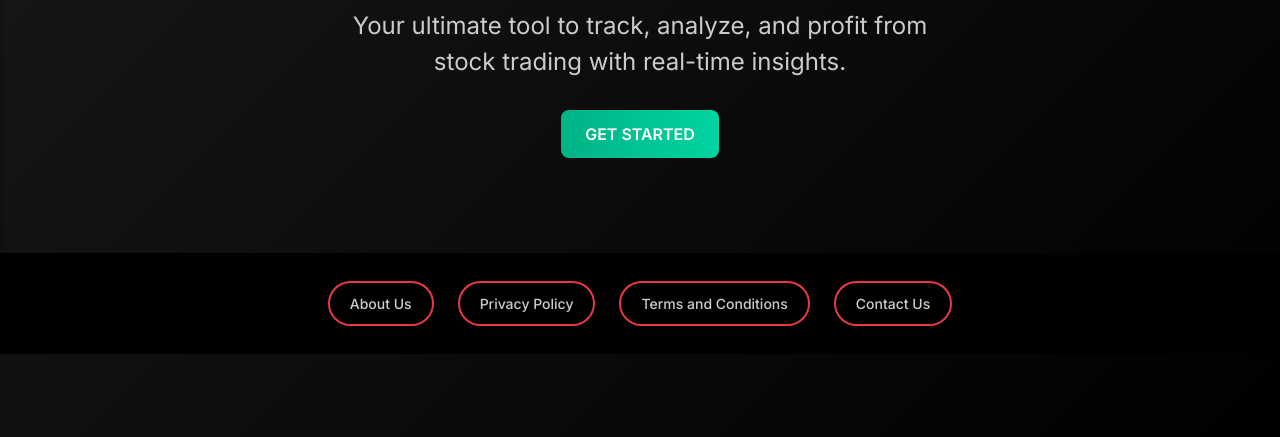
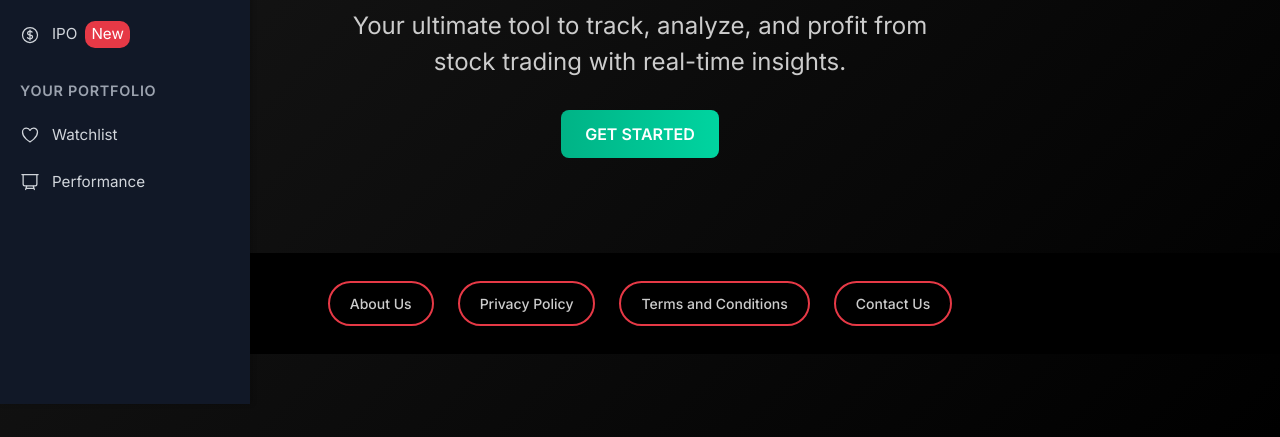
Before and after one commit to rutikdareka/market.github.io, a website: page index.html in a window 1280 px wide. Shown: the part 446-883 px from the top of the page. Drawn offline with nearby package versions, Linux system fonts and the light colour scheme; no server answers.

Commit message:
Update index.html

```diff
--- a/index.html
+++ b/index.html
@@ -22,8 +22,10 @@
     background-color: #111827;
     box-shadow: 2px 0 5px rgba(0, 0, 0, 0.2);
     z-index: 100;
-            transform: translateX(-250px);
+    /* transform: translateX(-250px); */
     transition: transform 0.3s ease-in-out;
+    color: white;
+    margin-top: 50px;
         }
 
         .sidebar.active {
```
Lines whose indentation alone changed are shown as unchanged.
